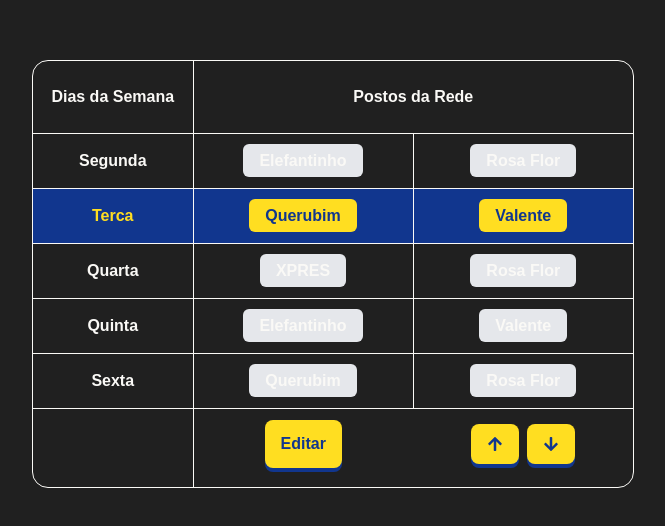
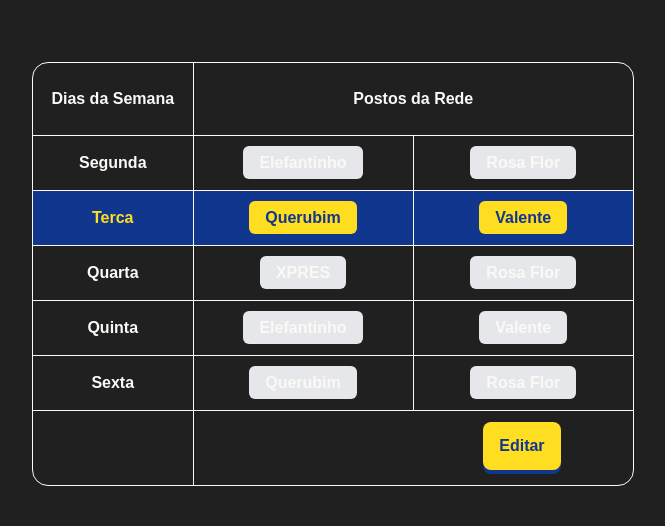
Before and after one commit to adejuniorr/rp3-monitoramento, a Next.js app: page / in a window 1280 px wide. Shown: the part 126-652 px from the top of the page, without its empty margins (307-972 px from the left). Built offline with nearby package versions, Linux system fonts and the light colour scheme.

Commit message:
:arrow-up: update : table buttons animations
- Hide arrow buttons by default;
- Show arrow buttons after click on edit button;

```diff
--- a/src/components/MonitoringSchedule.tsx
+++ b/src/components/MonitoringSchedule.tsx
@@ -20,10 +20,6 @@ export const MonitoringSchedule = () => {
     priorityStations,
     setPriorityStations,
   } = useScheduleContext();
-
-  const handleEditTable = () => {
-    console.log("Editando");
-  };
 
   const handleMoveUpTableRows = () => {
     const firstOfAvailableStations = availableStations.shift();
@@ -67,7 +63,6 @@ export const MonitoringSchedule = () => {
             />
           ))}
           <TableActions
-            editTable={handleEditTable}
             moveUpTableRows={handleMoveUpTableRows}
             moveDownTableRows={handleMoveDownTableRows}
           />
--- a/src/components/monitoring-schedule/TableActions.tsx
+++ b/src/components/monitoring-schedule/TableActions.tsx
@@ -4,31 +4,39 @@ import { FaArrowUp, FaArrowDown } from "react-icons/fa";
 import { IoTriangle } from "react-icons/io5";
 
 interface TableActionsProps {
-  editTable: () => void;
   moveUpTableRows: () => void;
   moveDownTableRows: () => void;
 }
 
 export const TableActions = ({
-  editTable,
   moveUpTableRows,
   moveDownTableRows,
 }: TableActionsProps) => {
+  const [isEditing, setIsEditing] = useState(false);
   const [isTooltipVisible, setIsTooltipVisible] = useState(false);
 
+  const editTable = () => setIsEditing(!isEditing);
   const openTooltip = () => setIsTooltipVisible(true);
   const closeTooltip = () => setIsTooltipVisible(false);
 
   return (
-    <tr>
-      <th className="py-[15px] border-r border-foreground text-background">
+    <tr className="h-[75px]">
+      <th className="border-r border-foreground text-background select-none">
         .
       </th>
-      <td className="py-[15px] text-center">
-        <Button onClick={editTable}>Editar</Button>
+      <td className="text-center relative">
+        <span
+          className={`${
+            isEditing ? "-translate-x-[40px]" : "translate-x-[180px]"
+          } absolute top-[15px] transition-all duration-1000 z-10`}
+        >
+          <Button onClick={editTable}>{isEditing ? "Salvar" : "Editar"}</Button>
+        </span>
       </td>
       <td
-        className="flex gap-2 items-center justify-center h-full"
+        className={`${
+          isEditing ? "opacity-100" : "opacity-0 pointer-events-none"
+        } flex gap-2 items-center justify-center h-full transition-all duration-1000`}
         onMouseEnter={openTooltip}
         onMouseLeave={closeTooltip}
       >
```
